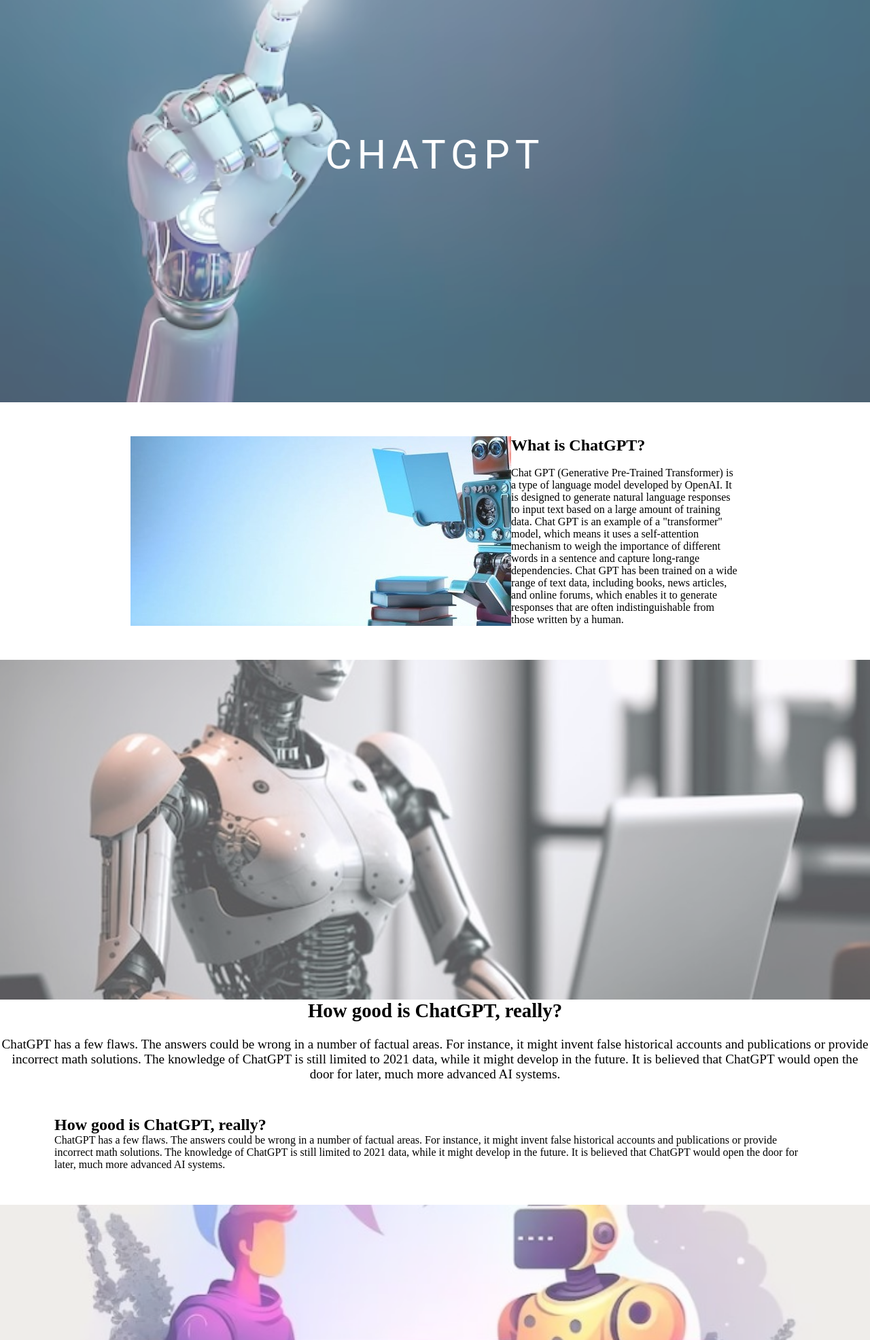
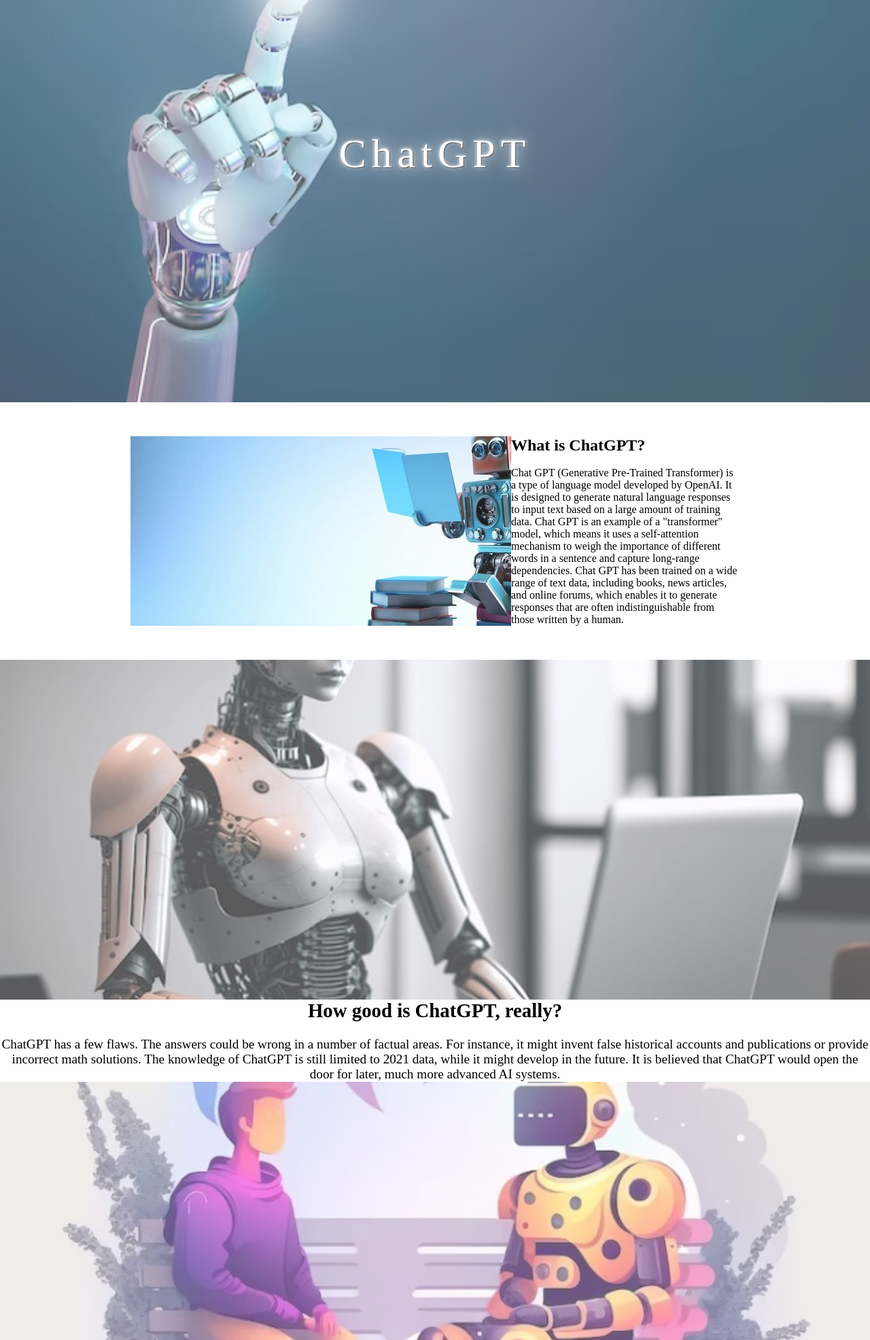
Before and after one commit to MhmdAtout/parallax-group-project, a plain HTML site: page chatgpt.html in a window 1280 px wide. Shown: the part 208-2180 px from the top of the page at 68% size. Drawn offline with Linux system fonts and the light colour scheme.

Commit message:
Adding effects to the title

```diff
--- a/chatgpt.html
+++ b/chatgpt.html
@@ -10,7 +10,7 @@
 <body>
     <div class="pimg1">
         <div class="ptext">
-                <p>ChatGPT</p>
+                <p >ChatGPT</p>
         </div>
     </div>
     <section class="section">
@@ -37,36 +37,23 @@
 
             </p>
         </div>
-    <section class="section">
-        <div class="mirvat">
-            <h2>How good is ChatGPT, really?</h2>
-            <p>
-                ChatGPT has a few flaws. The answers could be wrong in a number of factual areas. For instance, it might invent false historical accounts and publications or provide incorrect math solutions.
-                The knowledge of ChatGPT is still limited to 2021 data, while it might develop in the future. It is believed that ChatGPT would open the door for later, much more advanced AI systems.
-            </p>
-        </div>
-    </section>
     <div class="pimg3">
     </div>
     <section class="section">
         <div class="text">
-        <h2>How does ChatGPT work?</h2>
-        <br>
-        <p>
-            <h2>How does ChatGPT work?</h2>
-            <p>
+             <h2>How does ChatGPT work?</h2>
+             <br>
+             <p>
                 The technology underlying GPT-3 seems to be simple. It reacts quickly to your commands, questions, or prompts. As you might think, the technology required to carry this off is much more complicated than it first appears to be.
                 To train the model, internet text datasets were employed. More specifically, 300 billion words were provided to the program.
                 As a language model, it employs probability to anticipate what the word that comes after a phrase should be. To get to the point where it could do this, the model underwent supervised testing.
                 In order to become the ultimate know-it-all, this technology constantly improves its comprehension of prompts and inquiries while making educated guesses about what the next word should be.
-            </p>
+             </p>
         </div>
         <div class="pimg4">
-
         </div>
     </section>
     <div class="pimg1">
-
     </div>
 </body>
 </html>
--- a/css/chatgpt.css
+++ b/css/chatgpt.css
@@ -80,10 +80,10 @@
     width:100%;
     text-align: center;
     color: #fff;
-    font-family: Roboto;
+    text-shadow: 1px 1px 2px black, 0 0 25px white, 0 0 5px white;
+    font-family: Roboto-Bold;
     font-size: 60px;
     letter-spacing: 8px;
-    text-transform: uppercase;
     z-index: -1;
 }
 
```
